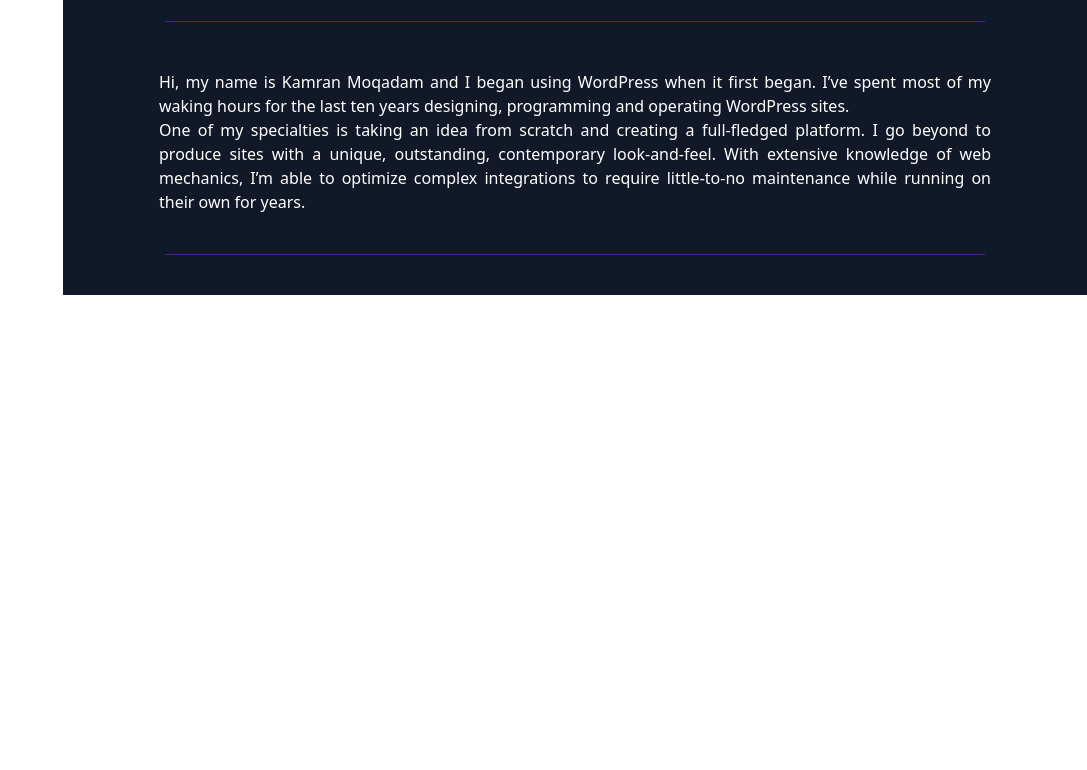
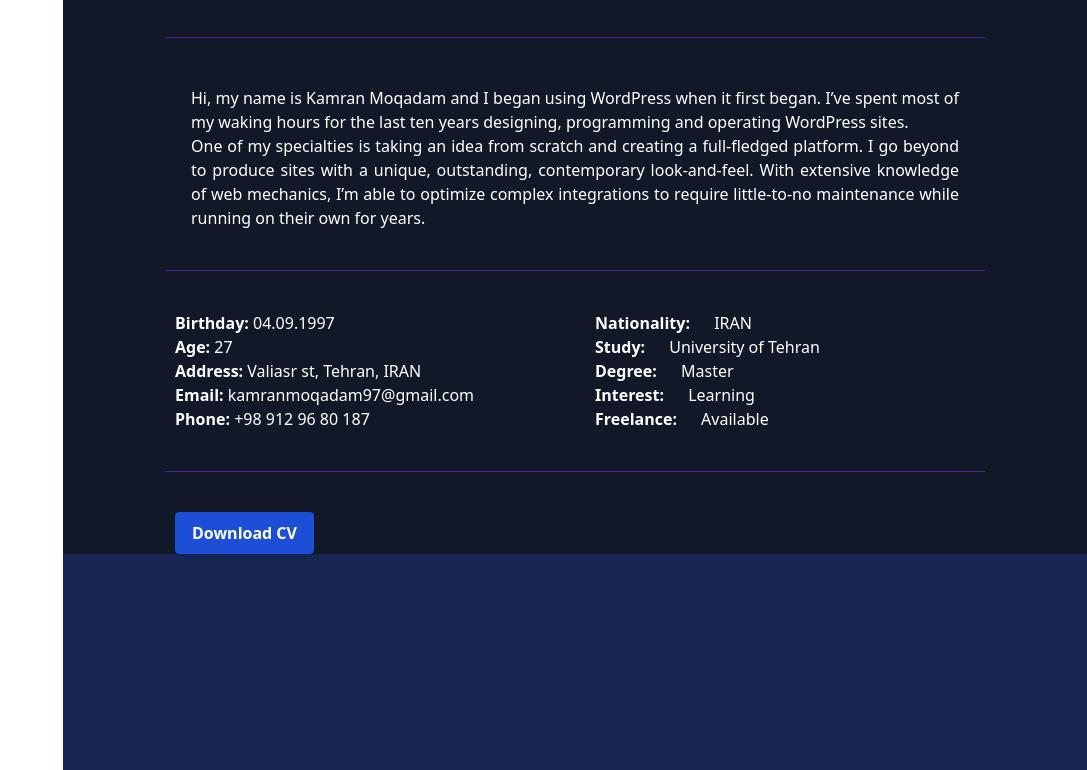
Before and after one commit to KamranMoqadam/Kamran-Moqadam, a website: page index.html in a window 1280 px wide. Shown: the part 1687-2457 px from the top of the page, without its empty margins (193-1280 px from the left). Before the commit the page ends 1982 px from the top, so only its background shows below. Drawn offline with Linux system fonts and the light colour scheme.

Commit message:
almost finished about

```diff
--- a/index.html
+++ b/index.html
@@ -161,22 +161,23 @@
         </div>
         <div class="flex flex-col bg-gray-900 text-white" id="About">
             <div class=" mt-14 ml-12">
-                <span class="text-xl items-start justify-between ">About</span>
+                <span class="inline-block bg-gray-200 rounded-full px-3 py-1  text-lg  text-gray-700 mr-2 mb-2">About</span>
                 <h3 class="text-4xl mt-12 font-black">About Me</h3>
             </div>
             <div class="flex justify-center items-center mt-20">
                 <img src="./src/img/me/me.jpg" alt="it's me" class="flex w-4/5 h-auto  justify-center items-center">
             </div>
 
-            <div class="flex flex-col items-start ">
-                <h3 class="text-2xl mt-14 ml-12 font-bold">Kamran Moqadam</h3>
-                <span class="text-lg mt-2 ml-12 ">Web Developer</span>
+            <div class="flex flex-col items-start mx-28 ">
+                <h3 class="text-2xl mt-14 font-bold">Kamran Moqadam</h3>
+                <span class="text-lg mt-2">Web Developer</span>
             </div>
-            <div class="flex justify-center items-center ">
+            <div class="flex justify-center items-center">
                 <hr class="border-violet-900 my-10 w-4/5">
             </div>
-            <div class="flex flex-col items-start mt-2 mx-24">
-                <p class="text-justify">Hi, my name is Kamran Moqadam and I began using WordPress when it first began. I’ve spent
+            <div class="flex flex-col items-start mt-2 mx-32">
+                <p class="text-justify">Hi, my name is Kamran Moqadam and I began using WordPress when it first began.
+                    I’ve spent
                     most of my waking hours for the last ten years designing, programming and operating
                     WordPress sites.</p>
                 <p class="text-justify">One of my specialties is taking an idea from scratch and creating a full-fledged
@@ -188,10 +189,64 @@
             <div class="flex justify-center items-center ">
                 <hr class="border-violet-900 my-10 w-4/5">
             </div>
-            <div class="flex flex-row justify-center items-center">
-                <div class=""></div>
-                <div class=""></div>
+            <div class="flex flex-row mx-28 ">
+                <div class="flex flex-col text-justify w-1/2">
+                    <ul>
+                        <li><span class="text-base font-bold">Birthday:</span>
+                            <span class="text-base ">04.09.1997</span></li>
+                        <li><span class="text-base font-bold">Age:</span>
+                            <span class="text-base">27</span>
+                        </li>
+                        <li><span class="text-base font-bold">Address:</span>
+                            <span class="text-base ">Valiasr st, Tehran, IRAN</span>
+                        </li>
+                        <li><span class="text-base font-bold">Email:</span>
+                            <span class="text-base">
+                                <a href="mailto:kamranmoqadam97@gmail.com">kamranmoqadam97@gmail.com</a>
+                            </span></li>
+                        <li><span class="text-base font-bold">Phone:</span>
+                            <span class="text-base ">
+                                <a href="tel:+989129680187"> +98 912 96 80 187</a>
+                            </span>
+                        </li>
+                    </ul>
+
+                </div>
+                <div class="flex flex-col w-1/2">
+                    <ul>
+                        <li><span class="mx-5 text-base font-bold">Nationality:</span>
+                            <span>IRAN</span></li>
+                        <li><span class="mx-5 text-base font-bold">Study:</span>
+                            <span>University of Tehran</span></li>
+                        <li><span class="mx-5 text-base font-bold">Degree:</span>
+                            <span>Master</span></li>
+                        <li><span class="mx-5 text-base font-bold">Interest:</span>
+                            <span>Learning</span></li>
+                        <li><span class="mx-5 text-base font-bold">Freelance:</span>
+                            <span>Available</span></li>
+                    </ul>
+                </div>
             </div>
+            <div class="flex justify-center items-center ">
+                <hr class="border-violet-900 my-10 w-4/5">
+            </div>
+
+            <div class="flex flex-col items-start mx-28 xy-5">
+                <button class="bg-blue-700 hover:bg-blue-950 text-white font-bold py-2 px-4 border border-blue-700 rounded">
+                    <a href="./src/img/me/me.jpg" download>
+                        <span>Download CV</span>
+                    </a>
+                </button>
+            </div>
+        </div>
+        <div class="bg-blue-950 h-screen">
+            <div class="">
+
+            </div>
+            <div class="">
+
+            </div>
+
         </div>
     </div>
 </div>
```
Also changed, not shown: README.md, dist/output.css.
